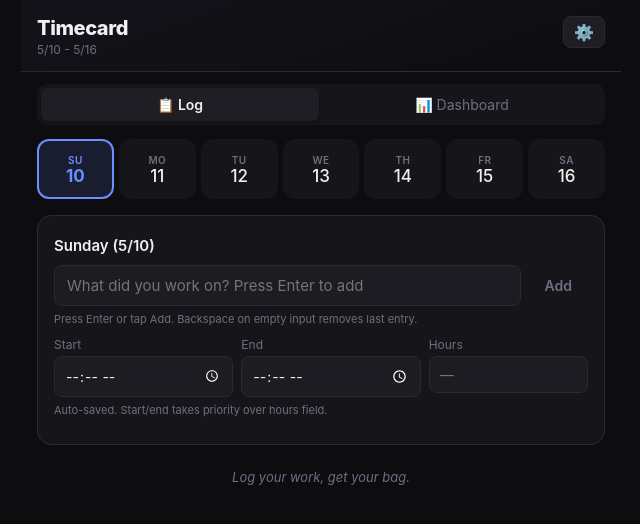
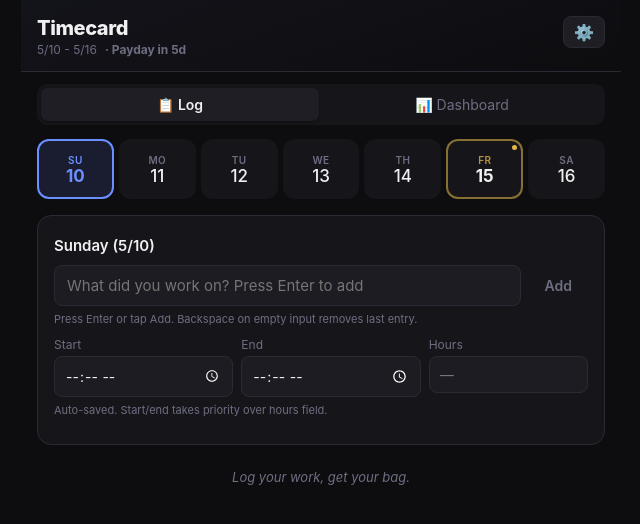
Before and after one commit to DeJohn-T/timecard-app, a React (Vite) app: page / in a window 1280 px wide. Shown: the top 524 px of the page, without its empty margins (319-959 px from the left). Built offline with nearby package versions, Linux system fonts and the light colour scheme.

Commit message:
Gold ring on payday day buttons + always-visible countdown

```diff
--- a/src/App.jsx
+++ b/src/App.jsx
@@ -142,11 +142,13 @@ export default function App() {
             </div>
             <p style={{ margin: '2px 0 0', fontSize: 12, color: 'var(--text-muted)' }}>
               {formatWeekRange(weekDates)}
-              {daysUntilPay <= 3 && !payday && (
-                <span style={{ marginLeft: 8, color: 'var(--pay)', fontWeight: 600 }}>
-                  · Payday in {daysUntilPay}d
-                </span>
-              )}
+              <span style={{
+                marginLeft: 8,
+                fontWeight: 700,
+                color: payday ? 'var(--pay)' : daysUntilPay <= 3 ? 'var(--pay)' : 'var(--text-muted)',
+              }}>
+                · {payday ? '💰 Payday Today' : `Payday in ${daysUntilPay}d`}
+              </span>
             </p>
           </div>
           <button onClick={() => setShowSettings(true)} style={{
--- a/src/components/DayButton.jsx
+++ b/src/components/DayButton.jsx
@@ -5,28 +5,34 @@ export default function DayButton({ date, isSelected, hasEntry, onClick }) {
   const today = isToday(date);
   const dayAbbrev = DAY_ABBREVS[date.getDay()];
   const dateNum = date.getDate();
+  const isPay = dateNum === 15 || dateNum === 30;
 
   let bg = 'var(--surface)';
   let border = '2px solid transparent';
   let textColor = 'var(--text-muted)';
   let numColor = 'var(--text)';
+  let className = '';
 
   if (isSelected) {
-    bg = 'var(--accent-dim)';
-    border = '2px solid var(--accent)';
-    textColor = 'var(--accent)';
-    numColor = 'var(--accent)';
+    bg = isPay ? 'rgba(246,201,78,0.1)' : 'var(--accent-dim)';
+    border = isPay ? '2px solid var(--pay)' : '2px solid var(--accent)';
+    textColor = isPay ? 'var(--pay)' : 'var(--accent)';
+    numColor = isPay ? 'var(--pay)' : 'var(--accent)';
   } else if (today) {
-    bg = 'var(--today-bg)';
-    border = '2px solid rgba(108,143,255,0.45)';
-    textColor = '#a0aaff';
+    bg = isPay ? 'rgba(246,201,78,0.07)' : 'var(--today-bg)';
+    border = isPay ? '2px solid var(--pay)' : '2px solid rgba(108,143,255,0.45)';
+    textColor = isPay ? 'var(--pay)' : '#a0aaff';
     numColor = 'var(--text)';
+    className = isPay ? 'payday-card' : 'today-btn';
+  } else if (isPay) {
+    border = '2px solid rgba(246,201,78,0.5)';
+    textColor = 'rgba(246,201,78,0.7)';
   }
 
   return (
     <button
       onClick={onClick}
-      className={today && !isSelected ? 'today-btn' : ''}
+      className={className}
       style={{
         display: 'flex',
         flexDirection: 'column',
@@ -48,10 +54,22 @@ export default function DayButton({ date, isSelected, hasEntry, onClick }) {
       <span style={{ fontSize: 10, fontWeight: 600, color: textColor, letterSpacing: '0.04em', textTransform: 'uppercase' }}>
         {dayAbbrev}
       </span>
-      <span style={{ fontSize: 17, fontWeight: today ? 700 : 500, color: numColor, lineHeight: 1 }}>
+      <span style={{ fontSize: 17, fontWeight: today || isPay ? 700 : 500, color: numColor, lineHeight: 1 }}>
         {dateNum}
       </span>
-      {hasEntry && (
+      {isPay && (
+        <span style={{
+          position: 'absolute',
+          top: 4,
+          right: 4,
+          width: 5,
+          height: 5,
+          borderRadius: '50%',
+          background: 'var(--pay)',
+          opacity: 0.9,
+        }} />
+      )}
+      {hasEntry && !isPay && (
         <span style={{
           position: 'absolute',
           bottom: 5,
@@ -62,6 +80,16 @@ export default function DayButton({ date, isSelected, hasEntry, onClick }) {
           opacity: isSelected ? 1 : 0.7,
         }} />
       )}
+      {hasEntry && isPay && (
+        <span style={{
+          position: 'absolute',
+          bottom: 5,
+          width: 4,
+          height: 4,
+          borderRadius: '50%',
+          background: 'var(--pay)',
+        }} />
+      )}
     </button>
   );
 }
```
